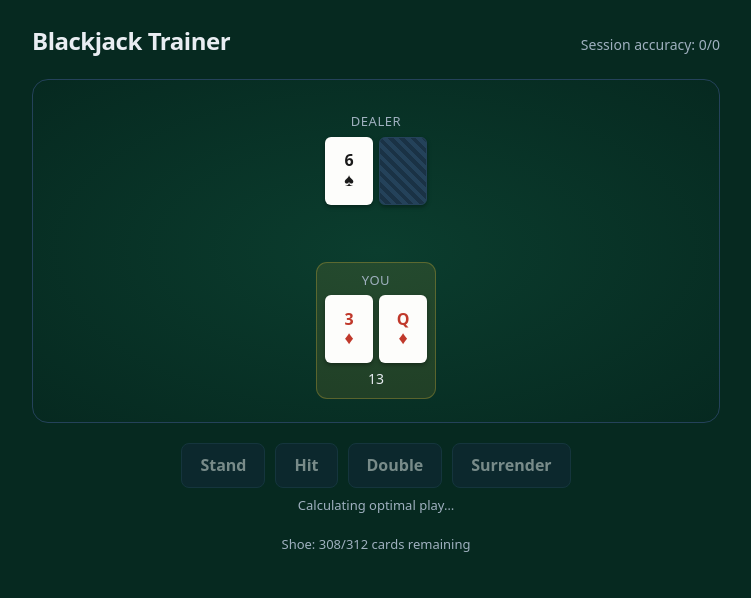
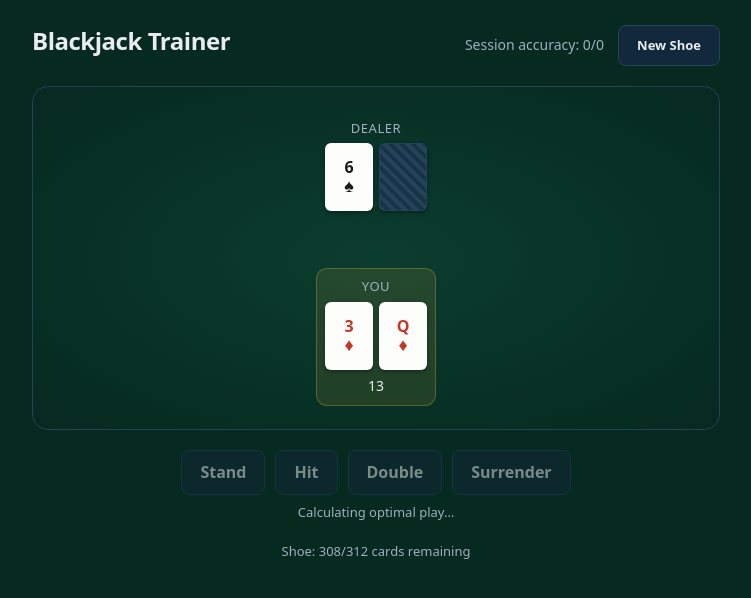
Before and after one commit to nickcifelli/blackjack, a React (Vite) app: page / in a window 1280 px wide. Shown: the top 598 px of the page, without its empty margins (264-1015 px from the left). Built offline with nearby package versions, Linux system fonts and the light colour scheme.

Commit message:
Add New Shoe button to reset and reshuffle mid-session
Lets the player discard the current shoe at any point and start
fresh without losing running accuracy stats.

```diff
--- a/src/App.css
+++ b/src/App.css
@@ -23,6 +23,17 @@
 .session-stats {
   color: var(--text-dim);
   font-size: 14px;
+}
+
+.app-header-right {
+  display: flex;
+  align-items: center;
+  gap: 14px;
+}
+
+.btn-new-shoe {
+  padding: 6px 12px;
+  font-size: 13px;
 }
 
 .table {
--- a/src/App.tsx
+++ b/src/App.tsx
@@ -12,7 +12,12 @@ function App() {
     <div className="app">
       <header className="app-header">
         <h1>Blackjack Trainer</h1>
-        <SessionStats correct={game.sessionStats.correct} total={game.sessionStats.total} />
+        <div className="app-header-right">
+          <SessionStats correct={game.sessionStats.correct} total={game.sessionStats.total} />
+          <button type="button" className="btn btn-new-shoe" onClick={game.newShoe}>
+            New Shoe
+          </button>
+        </div>
       </header>
 
       <Table
--- a/src/engine/round.ts
+++ b/src/engine/round.ts
@@ -125,6 +125,12 @@ export class GameRound {
       this.revealHoleCard();
       this.resolveRound();
     }
+  }
+
+  /** Discards the current shoe, including any dealt-but-unseen cards, and deals a fresh round from a new one. */
+  newShoe(): void {
+    this.shoe.reshuffle();
+    this.deal();
   }
 
   legalActions(handIndex: number = this.activeHandIndex): Action[] {
--- a/src/ui/state/useGame.ts
+++ b/src/ui/state/useGame.ts
@@ -87,6 +87,13 @@ export function useGame(rules: RuleConfig = DEFAULT_RULES) {
     startEvaluationForCurrentDecision();
   }, [round, forceUpdate, startEvaluationForCurrentDecision]);
 
+  const newShoe = useCallback(() => {
+    round.newShoe();
+    setFeedback(null);
+    forceUpdate();
+    startEvaluationForCurrentDecision();
+  }, [round, forceUpdate, startEvaluationForCurrentDecision]);
+
   const choose = useCallback(
     (action: Action) => {
       if (!pendingResults) return;
@@ -122,5 +129,6 @@ export function useGame(rules: RuleConfig = DEFAULT_RULES) {
     sessionStats,
     choose,
     dealNext,
+    newShoe,
   };
 }
```
